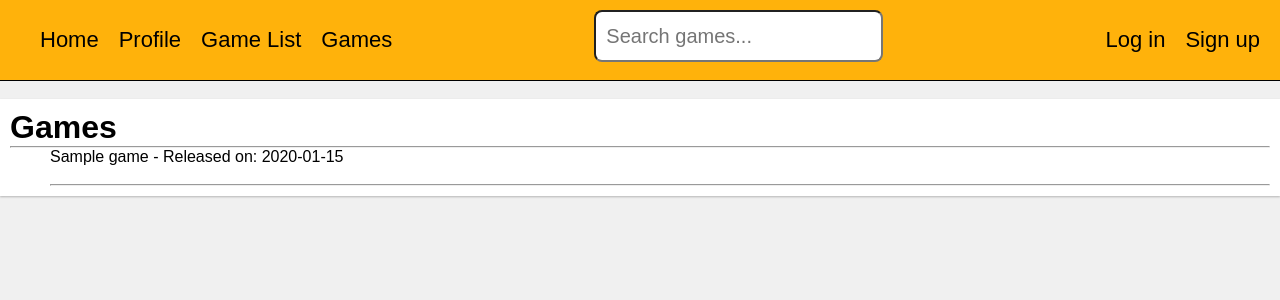
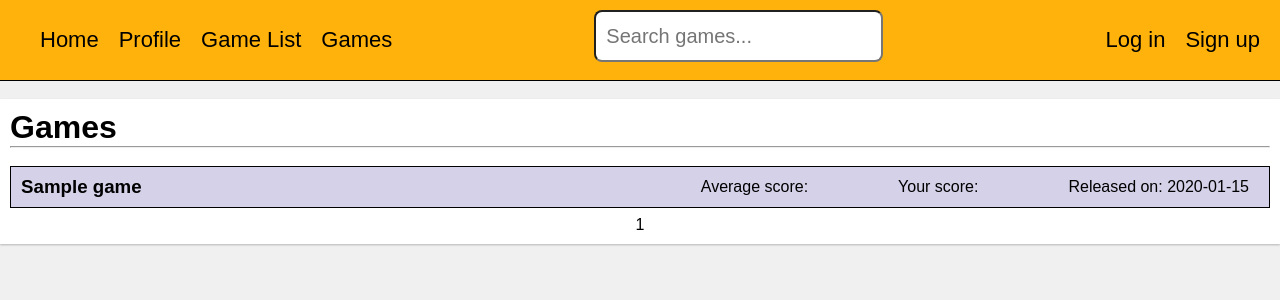
Before and after one commit to Wirebin/game-review-site, a Flask app: page /games in a window 1280 px wide. Shown: the top 300 px of the page. Run offline with Flask 3, Linux system fonts and the light colour scheme; tables that the repository leaves empty hold one stand-in row (values such as "Sample post").

Commit message:
Change page layout style

```diff
--- a/static/main.css
+++ b/static/main.css
@@ -16,6 +16,16 @@ body {
 .header-link {
 	margin-right: 20px;
 	font-size: 22px;
+}
+
+.header-link:hover {
+	color: #830000;
+	border-bottom: solid #830000 4px;
+	border-radius: 3px;
+}
+
+.small-link:hover {
+	text-decoration: underline;
 }
 
 .header-wrap {
@@ -69,10 +79,6 @@ body {
 
 .content * {
 	margin: 0;
-}
-
-a:hover {
-	color: rgb(131, 0, 0);
 }
 
 .signup-list li {
@@ -147,6 +153,35 @@ textarea {
 	white-space: pre-line;
 }
 
+.game {
+	height: 40px;
+	display: flex;
+	justify-content: space-between;
+	align-items: center;
+	margin-bottom: 8px;
+	border: solid black 1px;
+	background-color: #d5d1e9;
+}
+
+.game-info {
+	display: flex;
+	gap: 80px;
+}
+
+.game a {
+	margin-left: 10px;
+}
+
+.game div {
+	margin-right: 10px;
+}
+
+.nav-wrap {
+	display: flex;
+	justify-content: center;
+	align-items: center;
+}
+
 @media (max-width: 640px) {
 	.genre_option {
 		flex: 0 0 100%;
--- a/templates/games/game_browse.html
+++ b/templates/games/game_browse.html
@@ -3,19 +3,33 @@
 {% block content %}
     <h1>Games</h1>
     <hr>
-    <ul>
+    <br>
+
+    <div class="games-wrap">
         {% for game in games.items %}
-            <li><a href="games/{{ game.name }}">{{ game.name }} - Released on: {{ game.release_date }}</a></li>
-            <br>
-            <hr>
+            <div class="game">
+                <!--<img src="/static/images/image-placeholder.jpg">-->
+                <a class="small-link" href="games/{{ game.name }}"><h3>{{ game.name }}</h3></a>
+                <div class="game-info">
+                    <div class="avg-score">Average score: </div>
+                    <div class="user-score">Your score: </div>
+                    <div class="release">Released on: {{ game.release_date }}</div>
+                </div>
+            </div>
         {% endfor %}
-    </ul>
-    <div>
+    </div>
+
+    <div class="nav-wrap">
         {% if games.has_prev %}
-            <a href="{{ url_for('game_browse', page=games.prev_num) }}">Previous</a>
+            <a class="small-link" href="{{ url_for('game_browse', page=games.prev_num) }}">&lt; Previous</a>
         {% endif %}
+
+        {% for page in games.iter_pages() %}
+            {{ page }}
+        {% endfor %}
+
         {% if games.has_next %}
-            <a href="{{ url_for('game_browse', page=games.next_num) }}">Next</a>
+            <a class="small-link" href="{{ url_for('game_browse', page=games.next_num) }}">Next &gt;</a>
         {% endif %}
     </div>
 {% endblock %}
```
